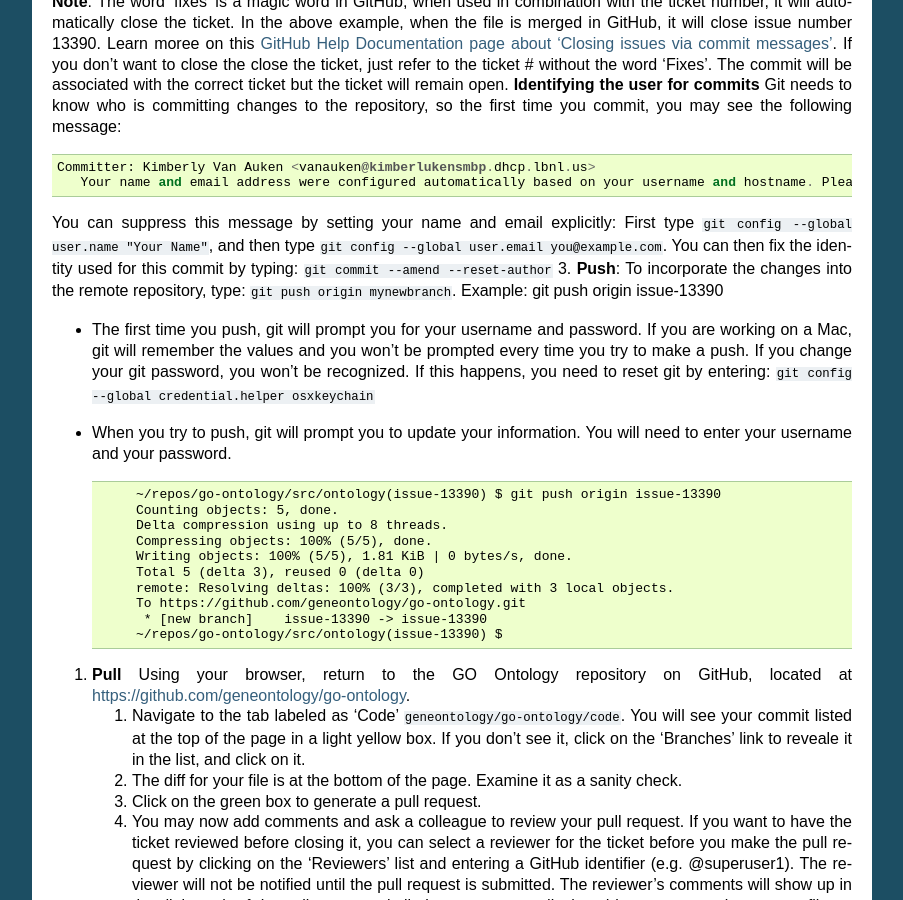
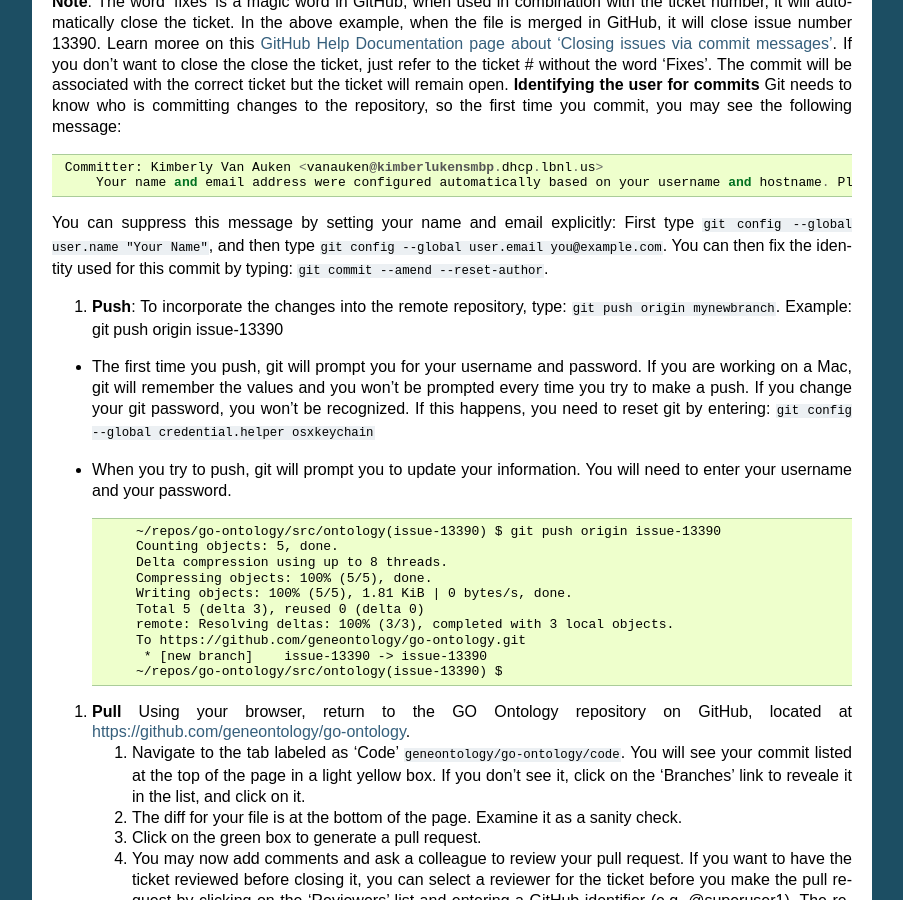
Before and after one commit to geneontology/go-ontology, a Sphinx documentation site: the page built from docs/Installgit.md, in a window 1280 px wide and 900 px high, scrolled down 2787 px. Shown: the whole window, without its empty margins (198-1101 px from the left). Built offline with Sphinx 7.4.7, drawn with Linux system fonts in a browser that asks for light colours.

````diff
--- a/docs/Installgit.md
+++ b/docs/Installgit.md
@@ -118,14 +118,15 @@ Fast-forward
         1 file changed, 79 insertions(+)
         ~/repos/go-ontology/src/ontology(issue-13390) $
 
-**Note**: The word 'fixes' is a magic word in GitHub; when used in combination with the ticket number, it will automatically close the ticket. In the above example, when the file is merged in GitHub, it will close issue number 13390. Learn moree on this [GitHub Help Documentation page about 'Closing issues via commit messages'](https://help.github.com/articles/closing-issues-via-commit-messages/).
+ **Note**: The word 'fixes' is a magic word in GitHub; when used in combination with the ticket number, it will automatically close the ticket. In the above example, when the file is merged in GitHub, it will close issue number 13390. Learn moree on this [GitHub Help Documentation page about 'Closing issues via commit messages'](https://help.github.com/articles/closing-issues-via-commit-messages/).
 	If you don't want to close the close the ticket, just refer to the ticket # without the word 'Fixes'. The commit will be associated with the correct ticket but the ticket will remain open.
-**Identifying the user for commits** Git needs to know who is committing changes to the repository, so the first time you commit, you may see the following message:
+ **Identifying the user for commits** Git needs to know who is committing changes to the repository, so the first time you commit, you may see the following message:
 
-	Committer: Kimberly Van Auken <vanauken@kimberlukensmbp.dhcp.lbnl.us>
-       Your name and email address were configured automatically based on your username and hostname. Please check that they are accurate.
+	 Committer: Kimberly Van Auken <vanauken@kimberlukensmbp.dhcp.lbnl.us>
+         Your name and email address were configured automatically based on your username and hostname. Please check that they are accurate.
 
-You can suppress this message by setting your name and email explicitly: First type ```git config --global user.name "Your Name"```, and then type ```git config --global user.email you@example.com```. You can then fix the identity used for this commit by typing: ```git commit --amend --reset-author```
+ You can suppress this message by setting your name and email explicitly: First type ```git config --global user.name "Your Name"```, and then type ```git config --global user.email you@example.com```. You can then fix the identity used for this commit by typing: ```git commit --amend --reset-author```.
+
 3. **Push**: To incorporate the changes into the remote repository, type: ```git push origin mynewbranch```. Example: git push origin issue-13390
 - The first time you push, git will prompt you for your username and password. If you are working on a Mac, git will remember the values and you won’t be prompted every time you try to make a push. If you change your git password, you won’t be recognized. If this happens, you need to reset git by entering: ```git config --global credential.helper osxkeychain```
 -  When you try to push, git will prompt you to update your information. You will need to enter your username and your password.
````
